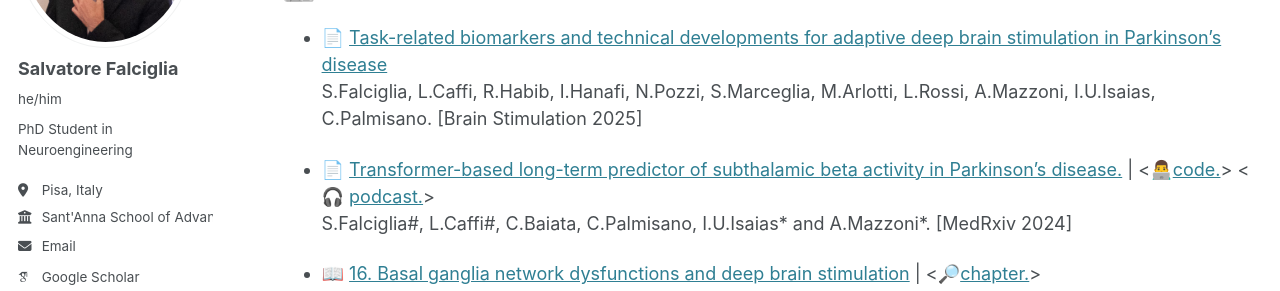
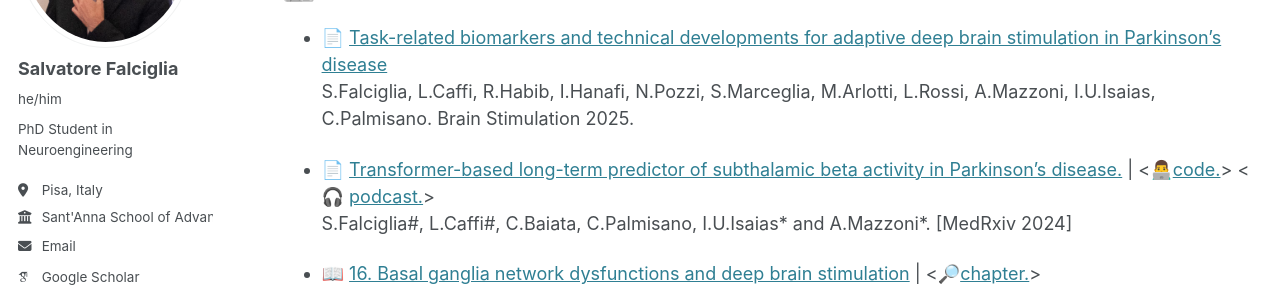
Before and after one commit to falciglia/falciglia.github.io, a Jekyll site: the page built from _pages/publications.md, in a window 1280 px wide and 1080 px high. Shown: the part 249-540 px from the top of the window. Built offline with Jekyll 4.4.1, drawn with Linux system fonts in a browser that asks for light colours; some web fonts are replaced.

```diff
--- a/_pages/publications.md
+++ b/_pages/publications.md
@@ -13,7 +13,7 @@ author_profile: true
 ======
 
 - 📄 [Task-related biomarkers and technical developments for adaptive deep brain stimulation in Parkinson’s disease](https://www.brainstimjrnl.com/article/S1935-861X(24)00372-3/fulltext) <br>
-  S.Falciglia, L.Caffi, R.Habib, I.Hanafi, N.Pozzi, S.Marceglia, M.Arlotti, L.Rossi, A.Mazzoni, I.U.Isaias, C.Palmisano. [Brain Stimulation 2025]
+  S.Falciglia, L.Caffi, R.Habib, I.Hanafi, N.Pozzi, S.Marceglia, M.Arlotti, L.Rossi, A.Mazzoni, I.U.Isaias, C.Palmisano. Brain Stimulation 2025.
 
 - 📄 [Transformer-based long-term predictor of subthalamic beta activity in Parkinson’s disease.](https://doi.org/10.1101/2024.11.25.24317759)
   | <👨‍💻[code.](https://github.com/falciglia/Sant-Anna-Pisa/tree/main/LAURA)>
```
